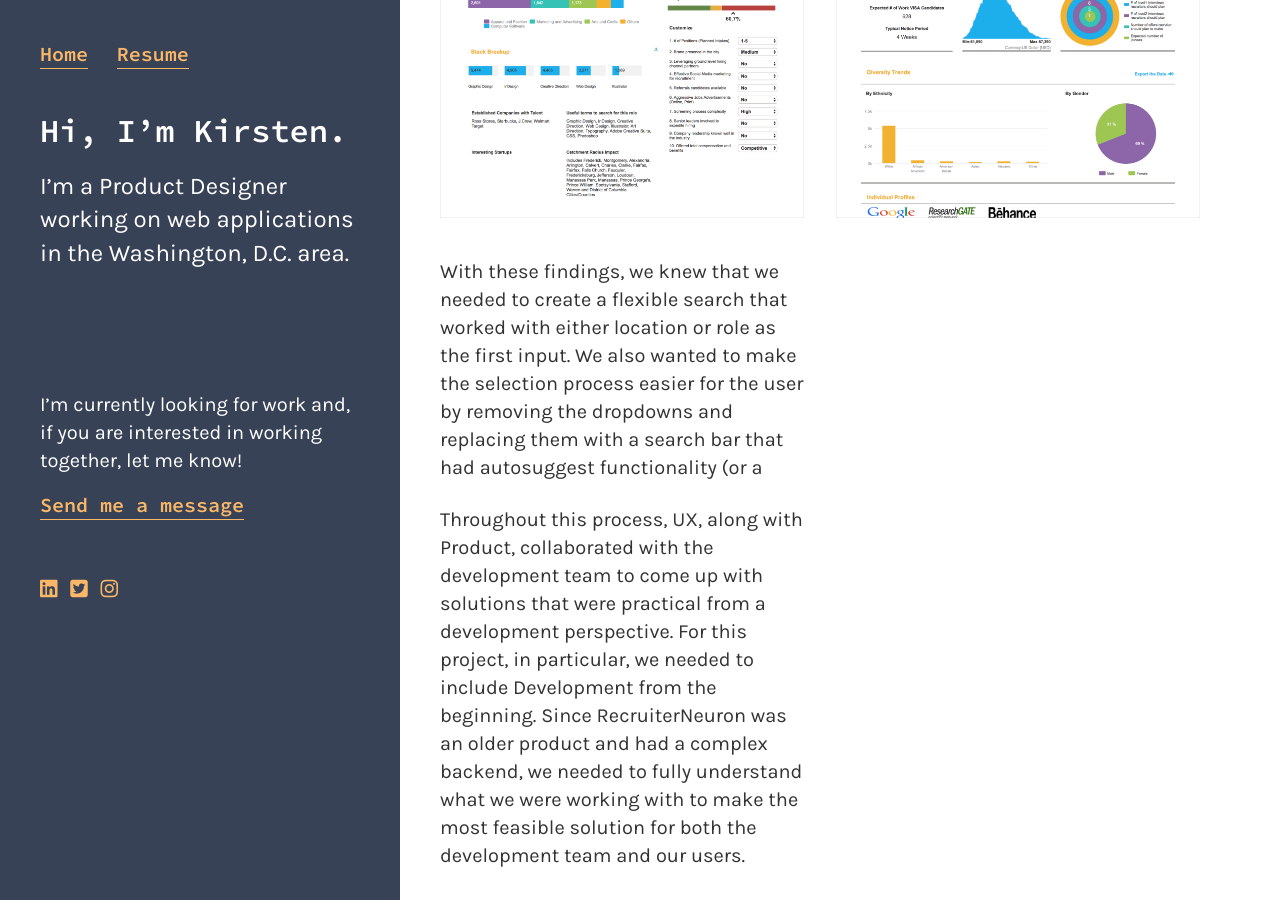
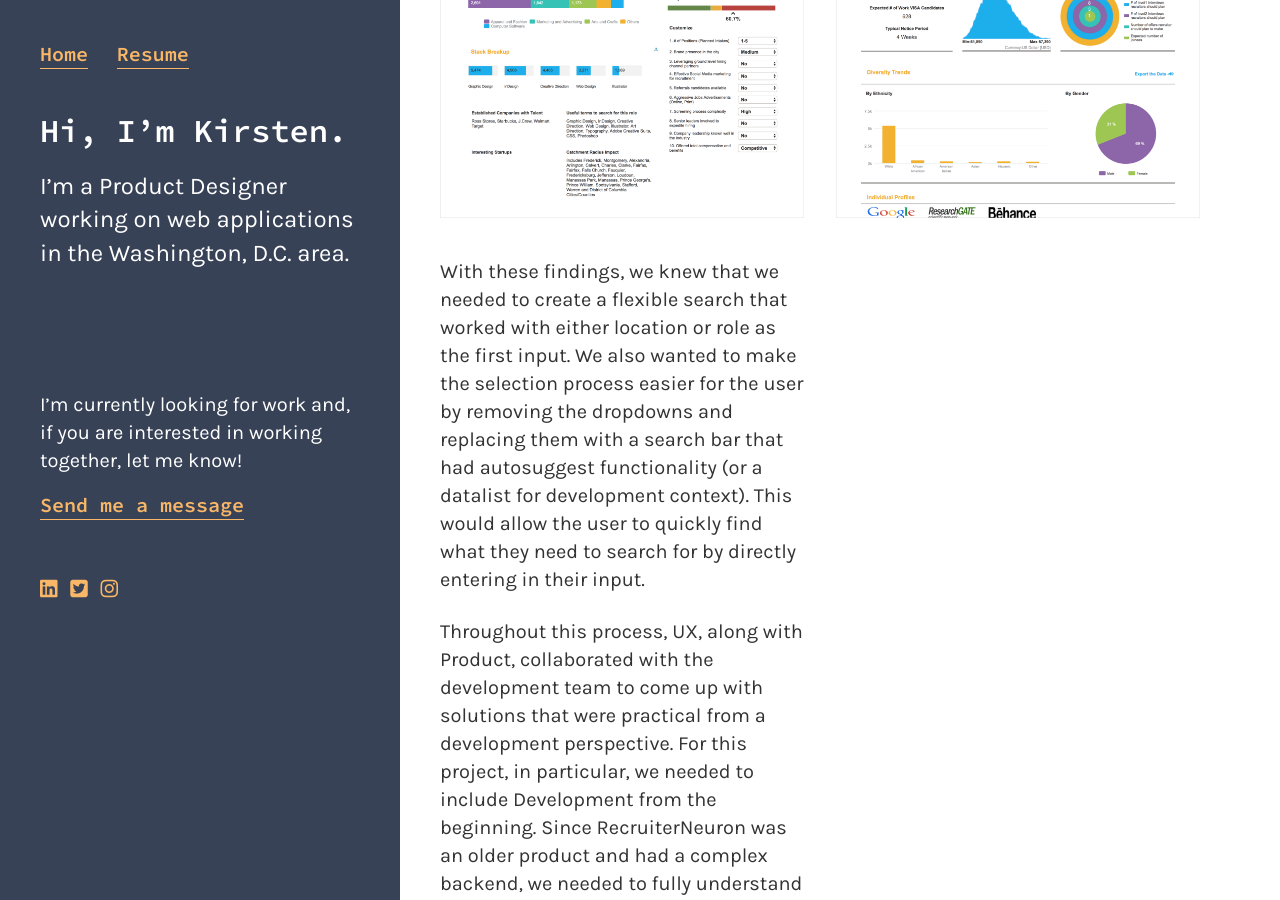
Before and after one commit to marcusrelacion/kirstengreen.com, a Jekyll site: the page built from _projects/recruiterneuron-redesign.markdown, in a window 1280 px wide and 900 px high, scrolled down 3479 px. Built offline with Jekyll 4.4.1, drawn with Linux system fonts in a browser that asks for light colours; nearby versions of some CDN libraries.

Commit message:
Updated Recruiterneuron Redesign

```diff
--- a/_projects/recruiterneuron-redesign.markdown
+++ b/_projects/recruiterneuron-redesign.markdown
@@ -77,7 +77,7 @@ sections:
 - section: 6
   layout: 50-50
   column-1-body: |-
-    With these findings, we knew that we needed to create a flexible search that worked with either location or role as the first input. We also wanted to make the selection process easier for the user by removing the dropdowns and replacing them with a search bar that had autosuggest functionality (or a <datalist> for development context). This would allow the user to quickly find what they need to search for by directly entering in their input.
+    With these findings, we knew that we needed to create a flexible search that worked with either location or role as the first input. We also wanted to make the selection process easier for the user by removing the dropdowns and replacing them with a search bar that had autosuggest functionality (or a datalist for development context). This would allow the user to quickly find what they need to search for by directly entering in their input.
 
     Throughout this process, UX, along with Product, collaborated with the development team to come up with solutions that were practical from a development perspective. For this project, in particular, we needed to include Development from the beginning. Since RecruiterNeuron was an older product and had a complex backend, we needed to fully understand what we were working with to make the most feasible solution for both the development team and our users.
 
```
